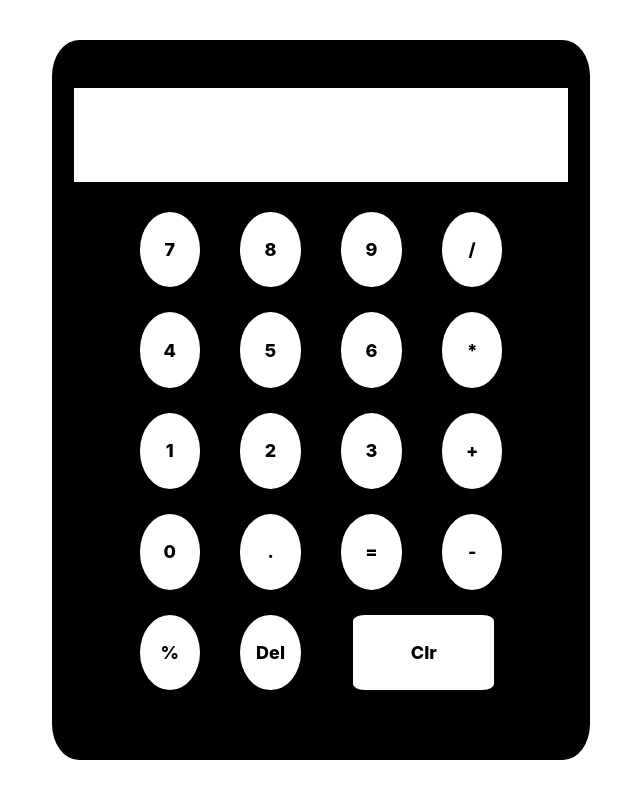
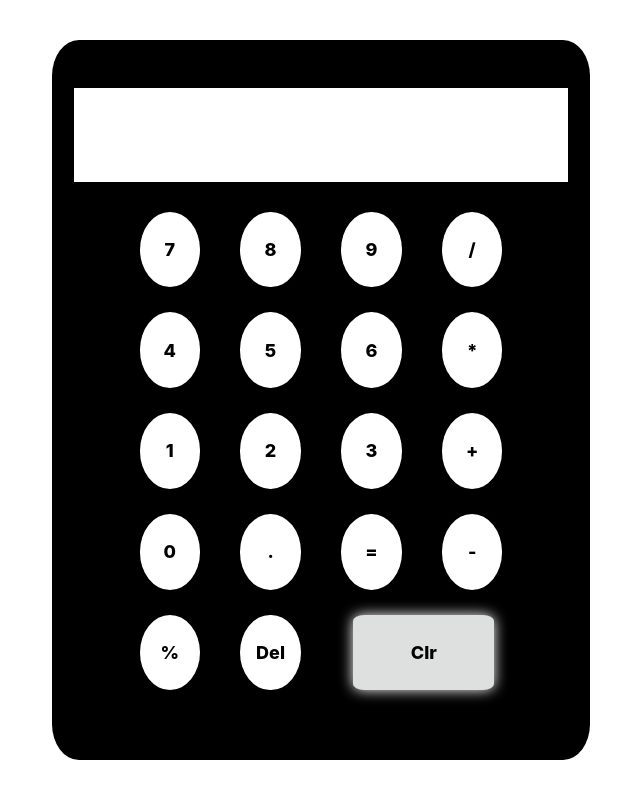
Before and after one commit to arun2604/calculator, a React (Create React App) app: page / in a window 1280 px wide. In both pictures the pointer is over the element "Clr". Shown: the whole page, without its empty margins (319-959 px from the left). Built offline with nearby package versions, Linux system fonts and the light colour scheme.

Commit message:
Add files via upload

```diff
--- a/src/pages/Calc.css
+++ b/src/pages/Calc.css
@@ -40,6 +40,12 @@
   cursor: pointer;
 }
 
+.clear-button:hover {
+  background-color: rgb(222, 224, 224);
+  -webkit-box-shadow: 0px 0px 14px 0px rgba(255, 255, 255, 1);
+  -moz-box-shadow: 0px 0px 14px 0px rgba(255, 255, 255, 1);
+  box-shadow: 0px 0px 14px 0px rgba(255, 255, 255, 1);
+}
 @media only screen and (min-width: 768px) and (max-width: 1024px) {
   .calc-inner-container {
     width: 58%;
```
